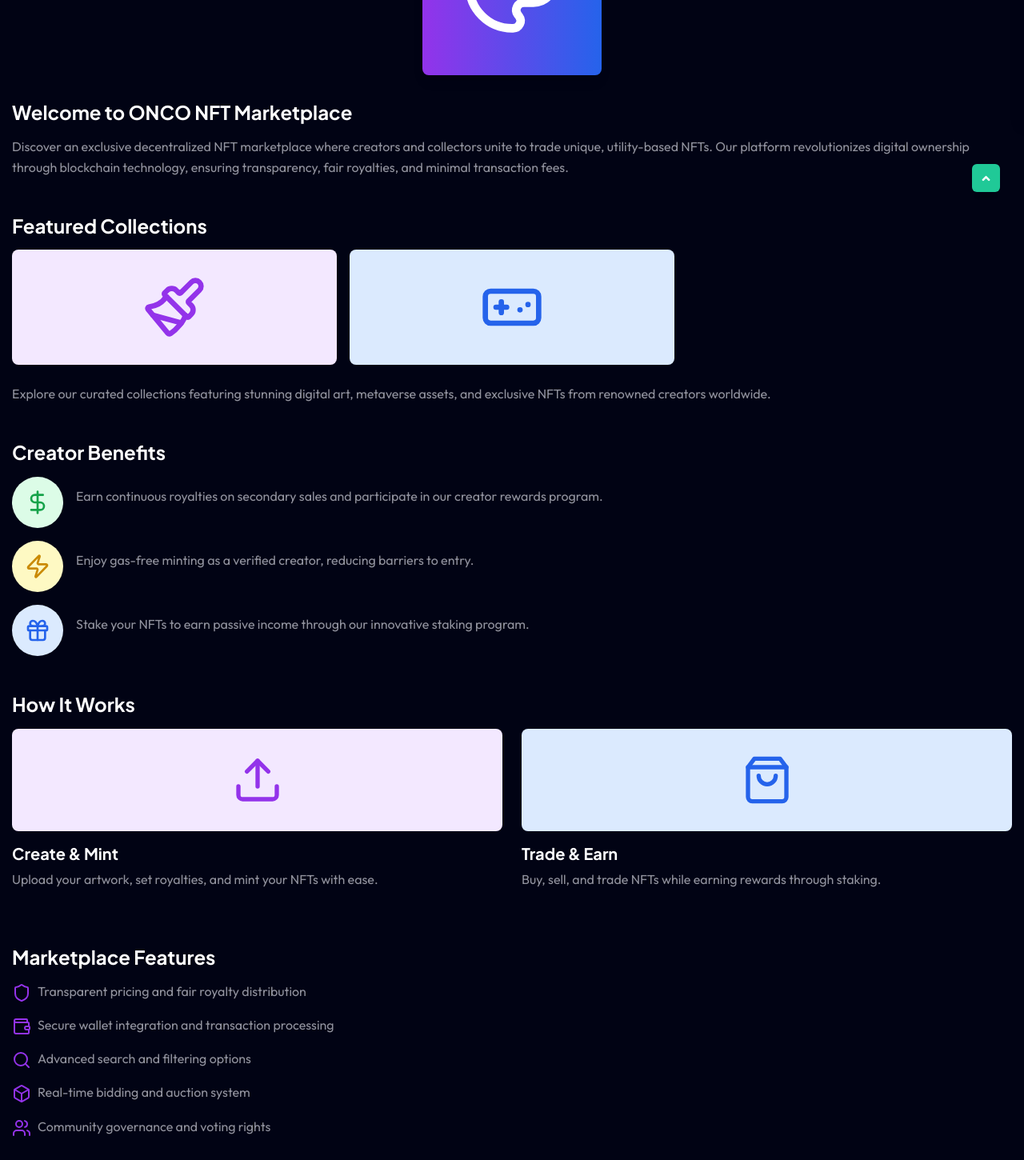
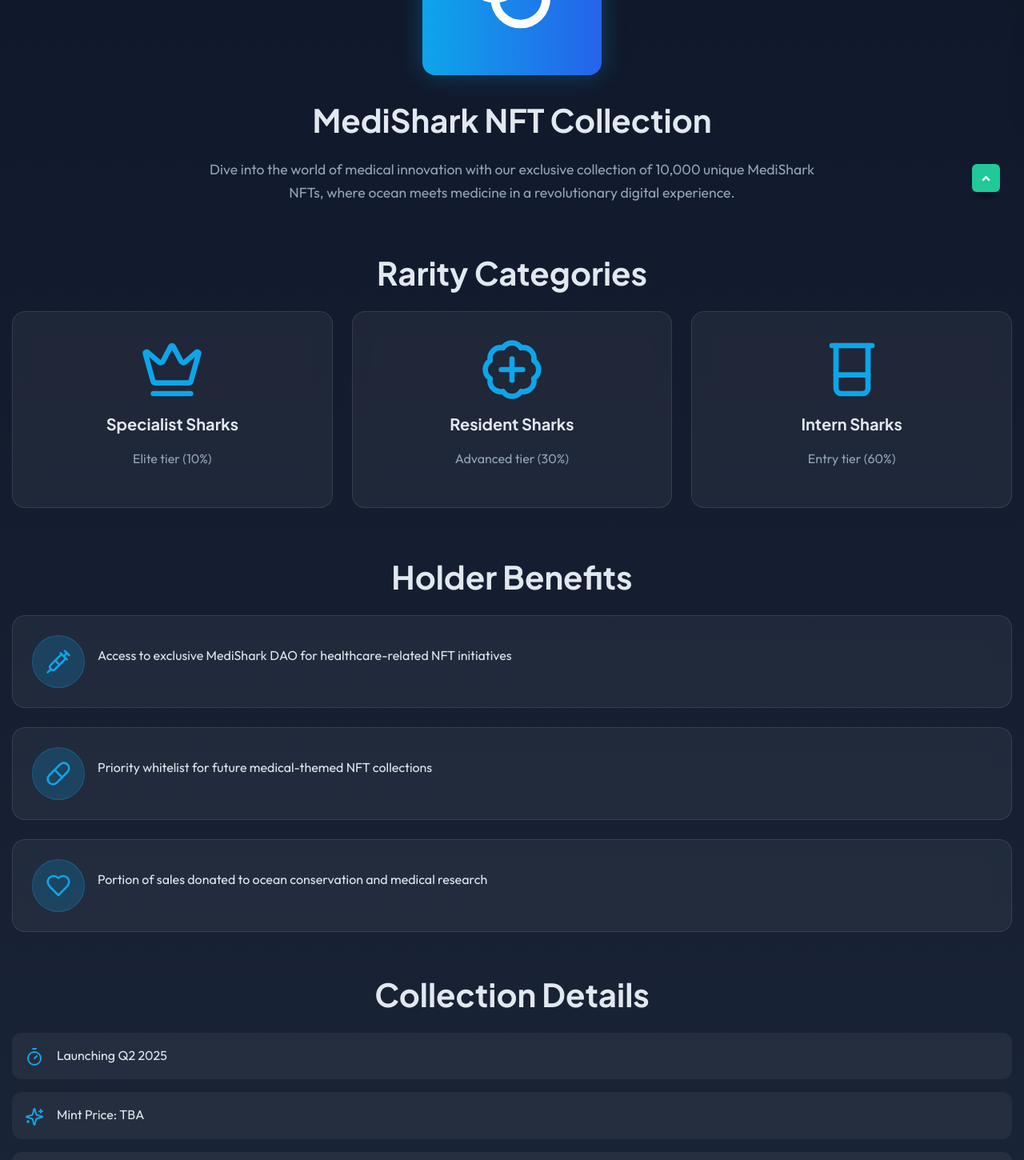
Before and after one commit to Bullrock3333/onconetworks, a Next.js app: page /nft-collection in a window 1280 px wide. Shown: the part 640-2090 px from the top of the page at 80% size. Built offline with nearby package versions, Linux system fonts and the light colour scheme.

Commit message:
Update Nfc.tsx

```diff
--- a/src/component/nfc/Nfc.tsx
+++ b/src/component/nfc/Nfc.tsx
@@ -1,22 +1,20 @@
+"use client"
 import Image from "next/image";
 import Link from "next/link";
 import {
-  Palette,
+  Heart,
+  Star,
+  Shield,
+  Stethoscope,
+  Timer,
+  Sparkles,
+  Syringe,
+  BadgePlus,
+  Pill,
+  Crown,
   Wallet,
-  DollarSign,
-  Zap,
-  Box,
-  Coins,
-  Upload,
-  ShoppingBag,
-  Gift,
-  Paintbrush,
-  Gamepad,
-  Crown,
-  Shield,
-  Search,
-  Rocket,
-  Users
+  Users,
+  Beaker
 } from "lucide-react";
 
 interface ContentData {
@@ -27,7 +25,8 @@ interface ContentData {
 
 const styles = {
   section: {
-    padding: '60px 0 250px'
+    padding: '60px 0 250px',
+    background: 'linear-gradient(to bottom, #0f172a, #1e293b)'
   },
   iconWrapper: {
     display: 'flex',
@@ -35,62 +34,69 @@ const styles = {
     marginBottom: '2rem'
   },
   gradientBg: {
-    background: 'linear-gradient(to right, #9333ea, #2563eb)',
+    background: 'linear-gradient(to right, #0ea5e9, #2563eb)',
     padding: '3rem',
-    borderRadius: '0.5rem',
-    boxShadow: '0 10px 15px -3px rgba(0, 0, 0, 0.1)',
+    borderRadius: '1rem',
+    boxShadow: '0 0 30px rgba(14, 165, 233, 0.3)',
     display: 'flex',
     alignItems: 'center',
-    justifyContent: 'center'
+    justifyContent: 'center',
+    transition: 'transform 0.3s ease'
   },
   title: {
-    fontSize: '1.5rem',
+    fontSize: '2.5rem',
     fontWeight: 'bold',
-    marginBottom: '1rem'
+    marginBottom: '1.5rem',
+    color: '#e2e8f0',
+    textAlign: 'center'
+  },
+  description: {
+    color: '#94a3b8',
+    textAlign: 'center',
+    fontSize: '1.1rem',
+    maxWidth: '800px',
+    margin: '0 auto 2rem'
   },
   gridContainer: {
     display: 'grid',
     gridTemplateColumns: 'repeat(3, 1fr)',
-    gap: '1rem',
-    marginBottom: '1.5rem'
+    gap: '1.5rem',
+    marginBottom: '2rem'
   },
   gridItem: {
     padding: '2rem',
-    borderRadius: '0.5rem',
+    borderRadius: '1rem',
     display: 'flex',
+    flexDirection: 'column',
     alignItems: 'center',
-    justifyContent: 'center'
-  },
-  purpleBg: {
-    backgroundColor: '#f3e8ff'
-  },
-  blueBg: {
-    backgroundColor: '#dbeafe'
-  },
-  pinkBg: {
-    backgroundColor: '#fce7f3'
+    background: 'rgba(255, 255, 255, 0.05)',
+    backdropFilter: 'blur(12px)',
+    border: '1px solid rgba(255, 255, 255, 0.1)',
+    transition: 'transform 0.3s ease'
   },
   benefitRow: {
     display: 'flex',
     alignItems: 'center',
-    marginBottom: '1rem'
+    marginBottom: '1.5rem',
+    padding: '1.5rem',
+    borderRadius: '1rem',
+    background: 'rgba(255, 255, 255, 0.05)',
+    backdropFilter: 'blur(12px)',
+    border: '1px solid rgba(255, 255, 255, 0.1)',
+    transition: 'transform 0.3s ease'
   },
   iconCircle: {
     padding: '1rem',
     borderRadius: '50%',
-    marginRight: '1rem'
-  },
-  greenBg: {
-    backgroundColor: '#dcfce7'
-  },
-  yellowBg: {
-    backgroundColor: '#fef9c3'
+    marginRight: '1rem',
+    background: 'rgba(14, 165, 233, 0.2)',
+    border: '1px solid rgba(14, 165, 233, 0.3)'
   },
   twoColGrid: {
     display: 'grid',
     gridTemplateColumns: 'repeat(2, 1fr)',
     gap: '1.5rem',
-    marginBottom: '1.5rem'
+    marginBottom: '2rem'
   },
   featureList: {
     listStyle: 'none',
@@ -100,34 +106,27 @@ const styles = {
   featureItem: {
     display: 'flex',
     alignItems: 'center',
-    marginBottom: '1rem'
+    marginBottom: '1rem',
+    padding: '1rem',
+    borderRadius: '0.75rem',
+    background: 'rgba(255, 255, 255, 0.05)',
+    transition: 'transform 0.3s ease',
+    color: '#e2e8f0'
   },
   featureIcon: {
-    marginRight: '0.5rem',
-    color: '#9333ea'
+    marginRight: '1rem',
+    color: '#0ea5e9'
   },
-  centerContent: {
+  categoryTitle: {
+    color: '#e2e8f0',
+    fontSize: '1.25rem',
+    fontWeight: 'bold',
+    marginTop: '1rem'
+  },
+  categoryText: {
+    color: '#94a3b8',
+    marginTop: '0.5rem',
     textAlign: 'center'
-  },
-  buttonContainer: {
-    display: 'flex',
-    justifyContent: 'center',
-    gap: '1.5rem'
-  },
-  button: {
-    display: 'flex',
-    alignItems: 'center',
-    padding: '0.75rem 1.5rem',
-    borderRadius: '0.5rem',
-    border: 'none',
-    color: 'white',
-    cursor: 'pointer'
-  },
-  blueButton: {
-    backgroundColor: '#3b82f6'
-  },
-  greenButton: {
-    backgroundColor: '#22c55e'
   }
 };
 
@@ -142,77 +141,68 @@ const NfcMarketplace = ({ single_blog }: any) => {
                         <div className="col-lg-12" style={{paddingBottom: '30px'}}>
                            <div style={styles.iconWrapper}>
                               <div style={styles.gradientBg}>
-                                <Palette style={{width: '8rem', height: '8rem', color: 'white'}} />
+                                <Stethoscope style={{width: '8rem', height: '8rem', color: 'white'}} />
                               </div>
                            </div>
-                           <h2 style={styles.title}>Welcome to ONCO NFT Marketplace</h2>
-                           <p>Discover an exclusive decentralized NFT marketplace where creators and collectors unite to trade unique, utility-based NFTs. Our platform revolutionizes digital ownership through blockchain technology, ensuring transparency, fair royalties, and minimal transaction fees.</p>
+                           <h2 style={styles.title}>MediShark NFT Collection</h2>
+                           <p style={styles.description}>
+                             Dive into the world of medical innovation with our exclusive collection of 10,000 unique MediShark NFTs, where ocean meets medicine in a revolutionary digital experience.
+                           </p>
                         </div>
 
                         <div className="col-lg-12" style={{paddingBottom: '30px'}}>
-                           <h2 style={styles.title}>Featured Collections</h2>
+                           <h2 style={styles.title}>Rarity Categories</h2>
                            <div style={styles.gridContainer}>
-                              <div style={{...styles.gridItem, ...styles.purpleBg}}>
-                                <Paintbrush style={{width: '5rem', height: '5rem', color: '#9333ea'}} />
+                              <div style={styles.gridItem}>
+                                <Crown style={{width: '5rem', height: '5rem', color: '#0ea5e9'}} />
+                                <h3 style={styles.categoryTitle}>Specialist Sharks</h3>
+                                <p style={styles.categoryText}>Elite tier (10%)</p>
                               </div>
-                              <div style={{...styles.gridItem, ...styles.blueBg}}>
-                                <Gamepad style={{width: '5rem', height: '5rem', color: '#2563eb'}} />
+                              <div style={styles.gridItem}>
+                                <BadgePlus style={{width: '5rem', height: '5rem', color: '#0ea5e9'}} />
+                                <h3 style={styles.categoryTitle}>Resident Sharks</h3>
+                                <p style={styles.categoryText}>Advanced tier (30%)</p>
                               </div>
-                           </div>
-                           <p>Explore our curated collections featuring stunning digital art, metaverse assets, and exclusive NFTs from renowned creators worldwide.</p>
-                        </div>
-
-                        <div className="col-lg-12" style={{paddingBottom: '30px'}}>
-                           <h2 style={styles.title}>Creator Benefits</h2>
-                           <div style={styles.benefitRow}>
-                              <div style={{...styles.iconCircle, ...styles.greenBg}}>
-                                <DollarSign style={{width: '2rem', height: '2rem', color: '#16a34a'}} />
-                              </div>
-                              <p>Earn continuous royalties on secondary sales and participate in our creator rewards program.</p>
-                           </div>
-                           <div style={styles.benefitRow}>
-                              <div style={{...styles.iconCircle, ...styles.yellowBg}}>
-                                <Zap style={{width: '2rem', height: '2rem', color: '#ca8a04'}} />
-                              </div>
-                              <p>Enjoy gas-free minting as a verified creator, reducing barriers to entry.</p>
-                           </div>
-                           <div style={styles.benefitRow}>
-                              <div style={{...styles.iconCircle, ...styles.blueBg}}>
-                                <Gift style={{width: '2rem', height: '2rem', color: '#2563eb'}} />
-                              </div>
-                              <p>Stake your NFTs to earn passive income through our innovative staking program.</p>
-                           </div>
-                        </div>
-
-                        <div className="col-lg-12" style={{paddingBottom: '30px'}}>
-                           <h2 style={styles.title}>How It Works</h2>
-                           <div style={styles.twoColGrid}>
-                              <div>
-                                <div style={{...styles.gridItem, ...styles.purpleBg, marginBottom: '1rem'}}>
-                                  <Upload style={{width: '4rem', height: '4rem', color: '#9333ea'}} />
-                                </div>
-                                <h3 style={{fontSize: '1.25rem', fontWeight: 'bold', marginBottom: '0.5rem'}}>Create & Mint</h3>
-                                <p>Upload your artwork, set royalties, and mint your NFTs with ease.</p>
-                              </div>
-                              <div>
-                                <div style={{...styles.gridItem, ...styles.blueBg, marginBottom: '1rem'}}>
-                                  <ShoppingBag style={{width: '4rem', height: '4rem', color: '#2563eb'}} />
-                                </div>
-                                <h3 style={{fontSize: '1.25rem', fontWeight: 'bold', marginBottom: '0.5rem'}}>Trade & Earn</h3>
-                                <p>Buy, sell, and trade NFTs while earning rewards through staking.</p>
+                              <div style={styles.gridItem}>
+                                <Beaker style={{width: '5rem', height: '5rem', color: '#0ea5e9'}} />
+                                <h3 style={styles.categoryTitle}>Intern Sharks</h3>
+                                <p style={styles.categoryText}>Entry tier (60%)</p>
                               </div>
                            </div>
                         </div>
 
                         <div className="col-lg-12" style={{paddingBottom: '30px'}}>
-                           <h2 style={styles.title}>Marketplace Features</h2>
+                           <h2 style={styles.title}>Holder Benefits</h2>
+                           <div style={styles.benefitRow}>
+                              <div style={styles.iconCircle}>
+                                <Syringe style={{width: '2rem', height: '2rem', color: '#0ea5e9'}} />
+                              </div>
+                              <p style={{color: '#e2e8f0'}}>Access to exclusive MediShark DAO for healthcare-related NFT initiatives</p>
+                           </div>
+                           <div style={styles.benefitRow}>
+                              <div style={styles.iconCircle}>
+                                <Pill style={{width: '2rem', height: '2rem', color: '#0ea5e9'}} />
+                              </div>
+                              <p style={{color: '#e2e8f0'}}>Priority whitelist for future medical-themed NFT collections</p>
+                           </div>
+                           <div style={styles.benefitRow}>
+                              <div style={styles.iconCircle}>
+                                <Heart style={{width: '2rem', height: '2rem', color: '#0ea5e9'}} />
+                              </div>
+                              <p style={{color: '#e2e8f0'}}>Portion of sales donated to ocean conservation and medical research</p>
+                           </div>
+                        </div>
+
+                        <div className="col-lg-12" style={{paddingBottom: '30px'}}>
+                           <h2 style={styles.title}>Collection Details</h2>
                            <ul style={styles.featureList}>
                               {[
-                                {icon: <Shield />, text: 'Transparent pricing and fair royalty distribution'},
-                                {icon: <Wallet />, text: 'Secure wallet integration and transaction processing'},
-                                {icon: <Search />, text: 'Advanced search and filtering options'},
-                                {icon: <Box />, text: 'Real-time bidding and auction system'},
-                                {icon: <Users />, text: 'Community governance and voting rights'}
+                                {icon: <Timer />, text: 'Launching Q2 2025'},
+                                {icon: <Sparkles />, text: 'Mint Price: TBA'},
+                                {icon: <Shield />, text: 'Smart Contract Audited by Leading Firms'},
+                                {icon: <Star />, text: '200+ Unique Medical Traits'},
+                                {icon: <Wallet />, text: 'Secure Wallet Integration'},
+                                {icon: <Users />, text: 'Community Governance Rights'}
                               ].map((feature, index) => (
                                 <li key={index} style={styles.featureItem}>
                                   <span style={styles.featureIcon}>{feature.icon}</span>
```
